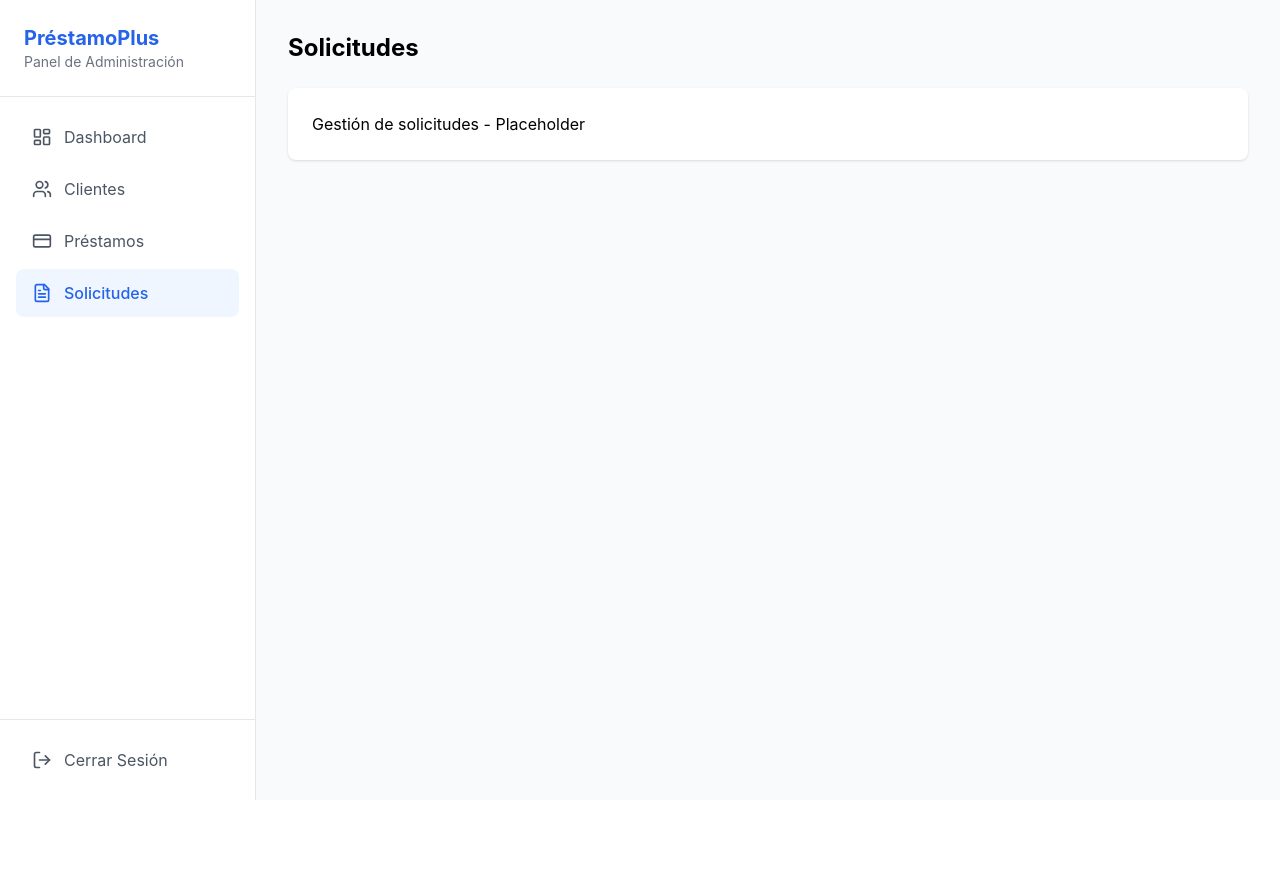
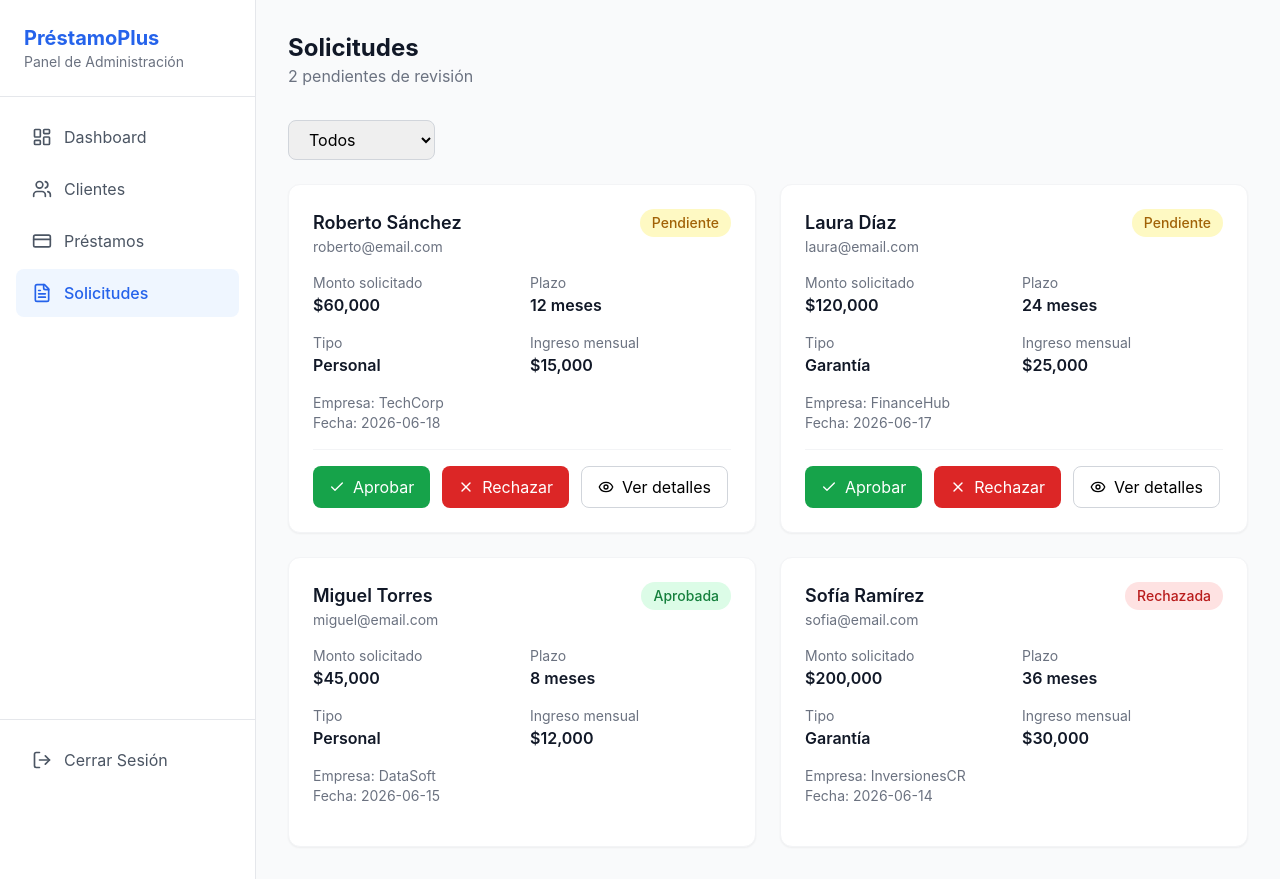
Before and after one commit to Adrianh-14/Presta-, a React (Vite) app: page /admin/solicitudes in a window 1280 px wide. Before the commit the page ends 800 px from the top, so only its background shows below. Built offline with nearby package versions, Linux system fonts and the light colour scheme.

Commit message:
Add Solicitudes page with status filters, application cards, and approve/reject actions

```diff
--- a/src/pages/admin/Solicitudes.jsx
+++ b/src/pages/admin/Solicitudes.jsx
@@ -1,9 +1,109 @@
+import { useState } from 'react';
+import { Search, Check, X, Eye } from 'lucide-react';
+import StatusBadge from '../../components/StatusBadge';
+import { solicitudes } from '../../data/mockData';
+
 export default function Solicitudes() {
+  const [filtro, setFiltro] = useState('todos');
+  const [solicitudesData, setSolicitudesData] = useState(solicitudes);
+
+  const solicitudesFiltradas = solicitudesData.filter((s) => {
+    return filtro === 'todos' || s.estado === filtro;
+  });
+
+  const handleAprobar = (id) => {
+    setSolicitudesData(prev => prev.map(s =>
+      s.id === id ? { ...s, estado: 'aprobada' } : s
+    ));
+  };
+
+  const handleRechazar = (id) => {
+    setSolicitudesData(prev => prev.map(s =>
+      s.id === id ? { ...s, estado: 'rechazada' } : s
+    ));
+  };
+
   return (
     <div>
-      <h1 className="text-2xl font-bold mb-6">Solicitudes</h1>
-      <div className="bg-white rounded-lg shadow p-6">
-        <p>Gestión de solicitudes - Placeholder</p>
+      <div className="mb-8">
+        <h1 className="text-2xl font-bold text-gray-900">Solicitudes</h1>
+        <p className="text-gray-500">{solicitudesData.filter(s => s.estado === 'pendiente').length} pendientes de revisión</p>
+      </div>
+
+      {/* Filters */}
+      <div className="flex gap-4 mb-6">
+        <select
+          value={filtro}
+          onChange={(e) => setFiltro(e.target.value)}
+          className="px-4 py-2 border border-gray-300 rounded-lg focus:ring-2 focus:ring-primary-500 focus:border-primary-500"
+        >
+          <option value="todos">Todos</option>
+          <option value="pendiente">Pendientes</option>
+          <option value="aprobada">Aprobadas</option>
+          <option value="rechazada">Rechazadas</option>
+        </select>
+      </div>
+
+      {/* Cards */}
+      <div className="grid grid-cols-1 lg:grid-cols-2 gap-6">
+        {solicitudesFiltradas.map((s) => (
+          <div key={s.id} className="bg-white rounded-xl p-6 shadow-sm border border-gray-100">
+            <div className="flex items-start justify-between mb-4">
+              <div>
+                <h3 className="text-lg font-semibold text-gray-900">{s.cliente}</h3>
+                <p className="text-sm text-gray-500">{s.email}</p>
+              </div>
+              <StatusBadge status={s.estado} />
+            </div>
+
+            <div className="grid grid-cols-2 gap-4 mb-4">
+              <div>
+                <p className="text-sm text-gray-500">Monto solicitado</p>
+                <p className="font-semibold text-gray-900">${s.monto.toLocaleString()}</p>
+              </div>
+              <div>
+                <p className="text-sm text-gray-500">Plazo</p>
+                <p className="font-semibold text-gray-900">{s.plazo} meses</p>
+              </div>
+              <div>
+                <p className="text-sm text-gray-500">Tipo</p>
+                <p className="font-semibold text-gray-900">{s.tipo === 'personal' ? 'Personal' : 'Garantía'}</p>
+              </div>
+              <div>
+                <p className="text-sm text-gray-500">Ingreso mensual</p>
+                <p className="font-semibold text-gray-900">${s.ingresoMensual.toLocaleString()}</p>
+              </div>
+            </div>
+
+            <div className="text-sm text-gray-500 mb-4">
+              <p>Empresa: {s.empresa}</p>
+              <p>Fecha: {s.fechaSolicitud}</p>
+            </div>
+
+            {s.estado === 'pendiente' && (
+              <div className="flex gap-3 pt-4 border-t border-gray-100">
+                <button
+                  onClick={() => handleAprobar(s.id)}
+                  className="flex items-center gap-2 px-4 py-2 bg-green-600 text-white rounded-lg hover:bg-green-700 transition-colors"
+                >
+                  <Check size={16} />
+                  Aprobar
+                </button>
+                <button
+                  onClick={() => handleRechazar(s.id)}
+                  className="flex items-center gap-2 px-4 py-2 bg-red-600 text-white rounded-lg hover:bg-red-700 transition-colors"
+                >
+                  <X size={16} />
+                  Rechazar
+                </button>
+                <button className="flex items-center gap-2 px-4 py-2 border border-gray-300 rounded-lg hover:bg-gray-50 transition-colors">
+                  <Eye size={16} />
+                  Ver detalles
+                </button>
+              </div>
+            )}
+          </div>
+        ))}
       </div>
     </div>
   );
```
